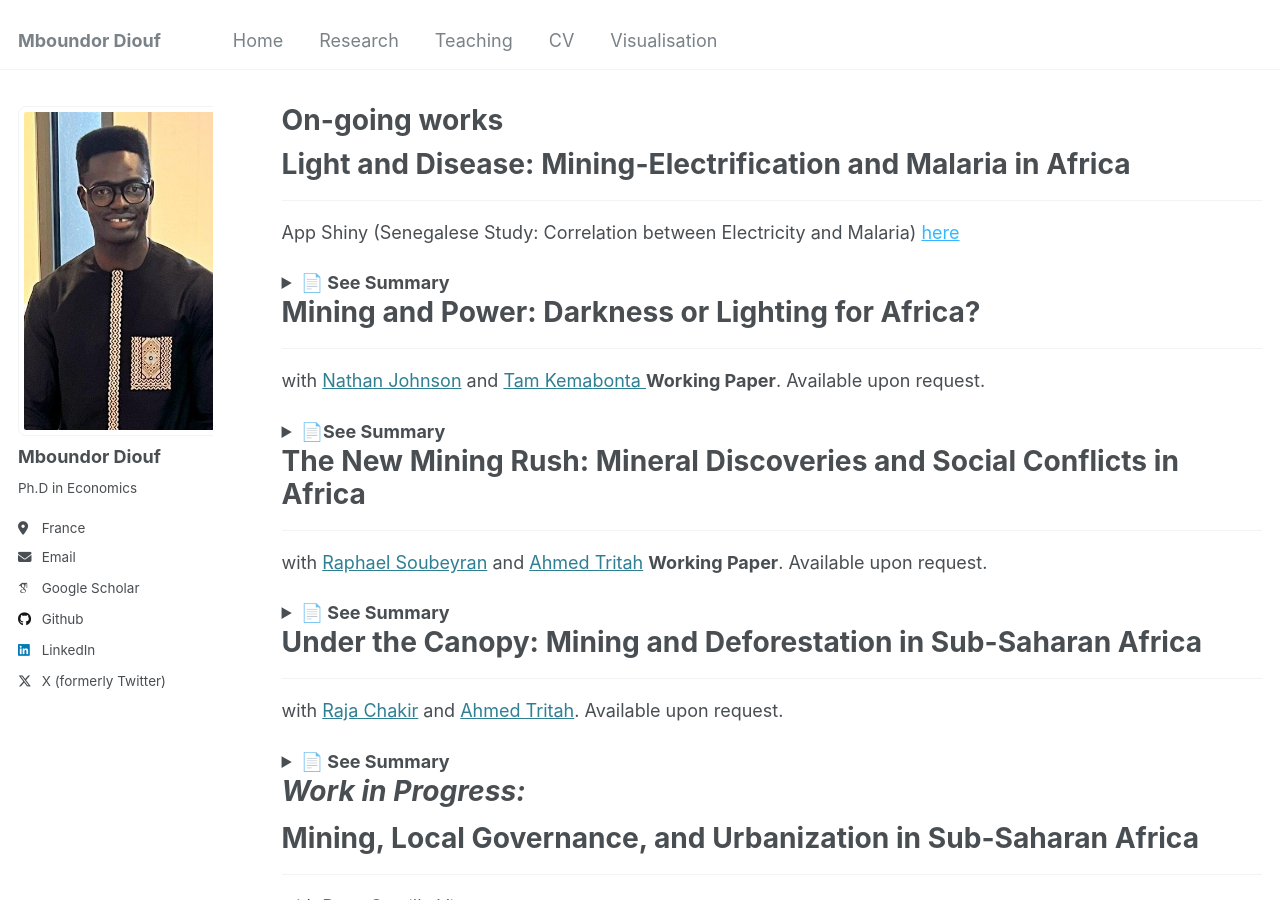
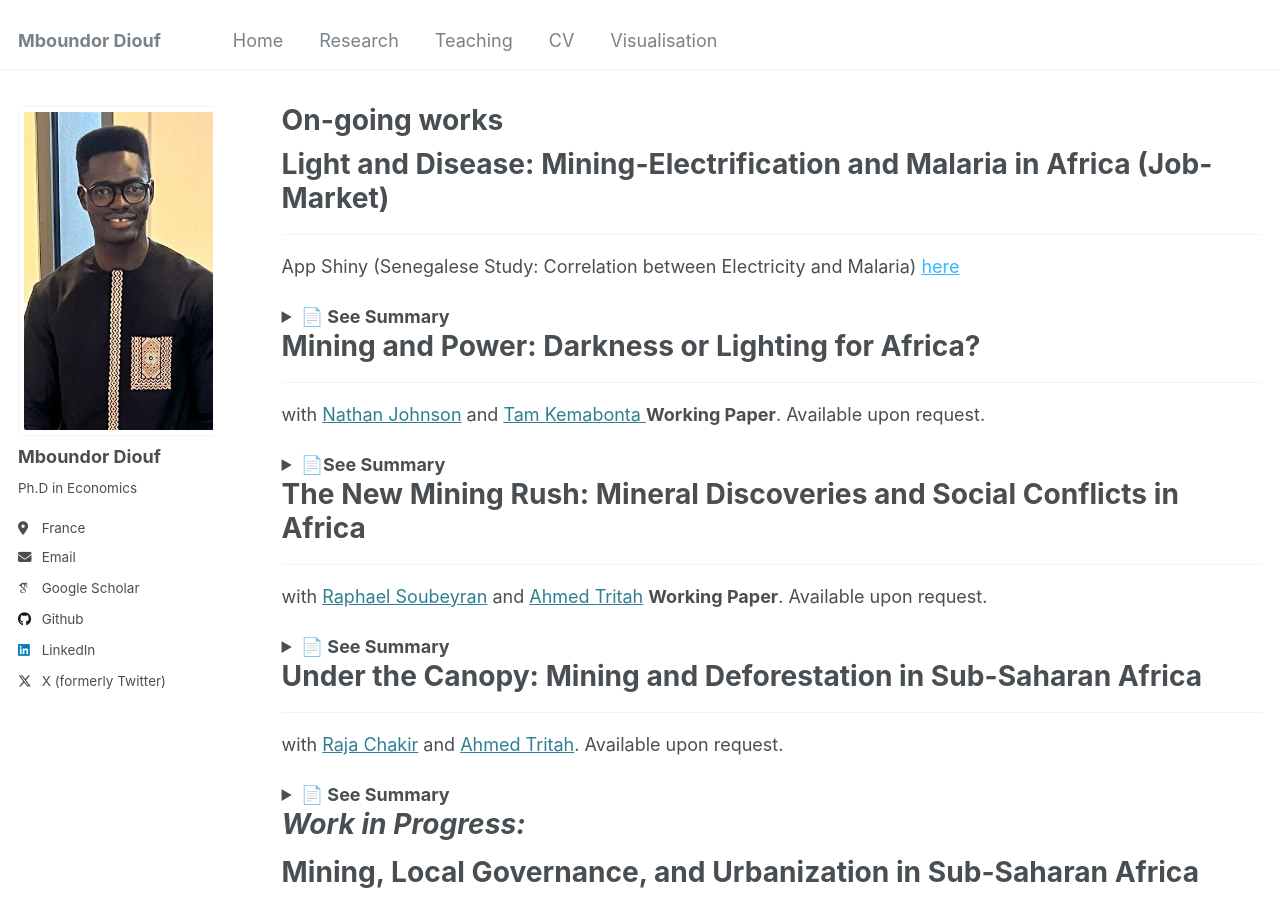
Before and after one commit to mboundordiouf/mboundordiouf.github.io, a Jekyll site: the page built from _pages/publications.md, in a window 1280 px wide and 900 px high. Built offline with Jekyll 4.4.1, drawn with Linux system fonts in a browser that asks for light colours; some web fonts are replaced.

Commit message:
Update publication title to include 'Job-Market'

```diff
--- a/_pages/publications.md
+++ b/_pages/publications.md
@@ -5,7 +5,7 @@ permalink: /publications/
 author_profile: true
 ---
 
-# Light and Disease: Mining-Electrification and Malaria in Africa
+# Light and Disease: Mining-Electrification and Malaria in Africa (Job-Market)
 ------
 App Shiny (Senegalese Study: Correlation between Electricity and Malaria)  <a href="https://diouf.shinyapps.io/Energy_Malaria_SEN_fin/" target="_blank" style="color:#33b8ff;">here</a>
 
```
